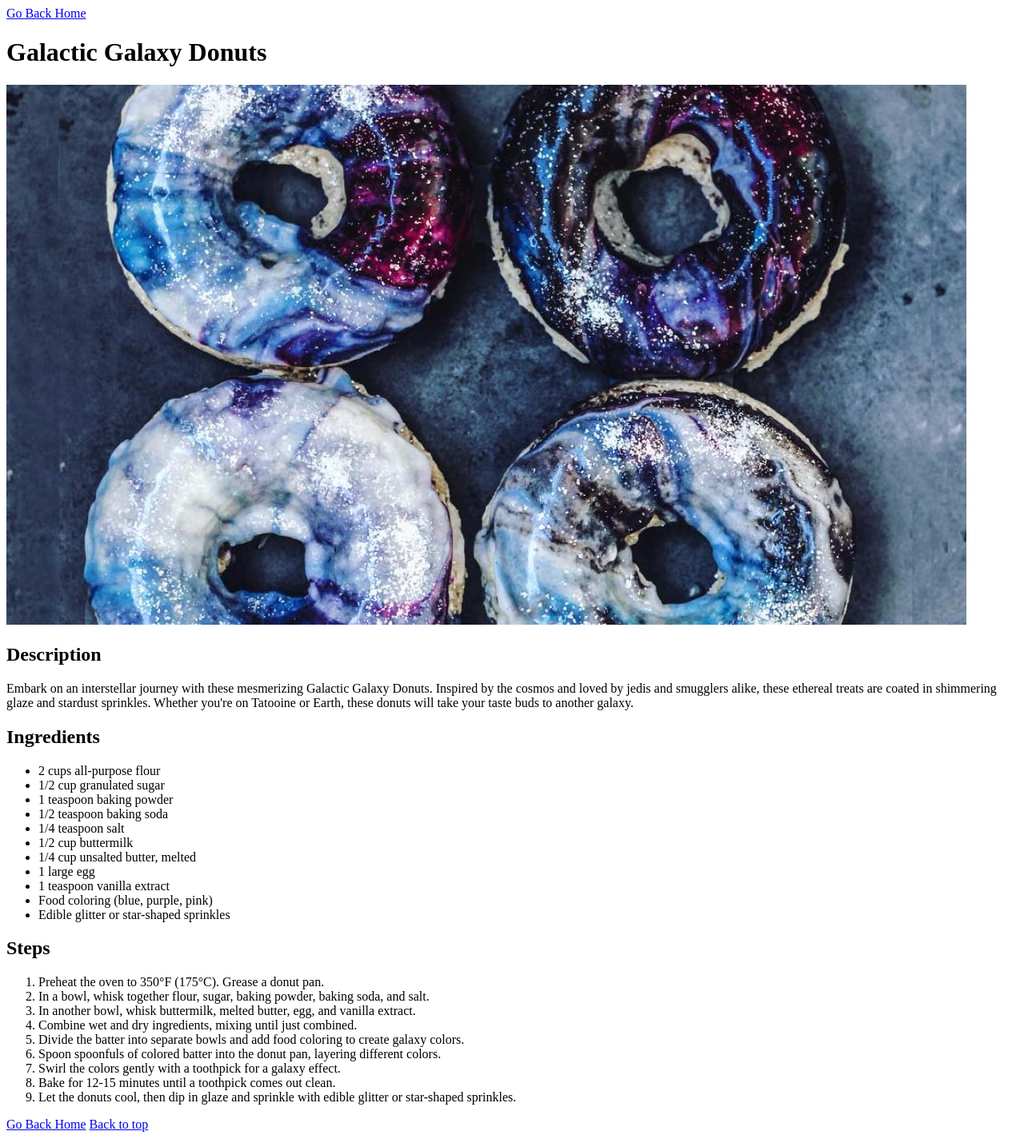
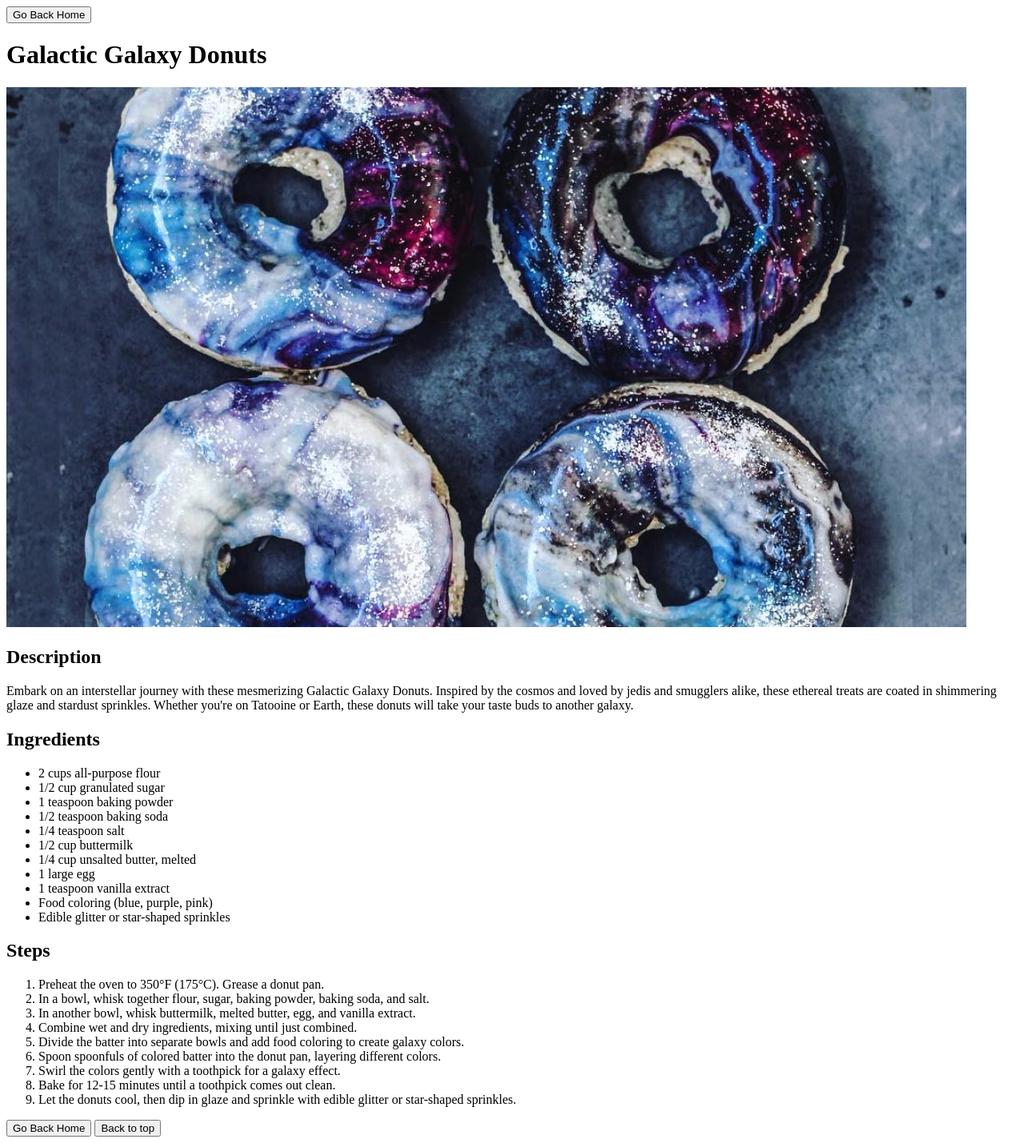
Before and after one commit to Faseeh-Naqvi/faseeh-recipies, a plain HTML site: page recipies/donuts.html in a window 1280 px wide. Shown: the whole page at 80% size. Drawn offline with Linux system fonts and the light colour scheme.

Commit message:
Added CSS+Buttons!
I added 4 blank CSS files as well as added buttons to the webpages

```diff
--- a/recipies/donuts.html
+++ b/recipies/donuts.html
@@ -6,7 +6,7 @@
     <title>Galactic Galaxy Donuts</title>
 </head>
 <body>
-    <a href="../index.html">Go Back Home</a>
+    <a href="../index.html"><button>Go Back Home</button></a>
     <h1>Galactic Galaxy Donuts</h1>
     <img src="../images/donuts.jpg" alt="Galaxy Donuts">
     <h2>Description</h2>
@@ -39,7 +39,7 @@
         <li>Let the donuts cool, then dip in glaze and sprinkle with edible glitter or star-shaped sprinkles.</li>
     </ol>
 
-    <a href="../index.html">Go Back Home</a>
-    <a href="#top">Back to top</a>
+    <a href="../index.html"><button>Go Back Home</button></a>
+    <a href="#top"><button>Back to top</button></a>
 </body>
 </html>
```
Also changed, not shown: index.html (+5 -4 lines), recipies/nihari.html (+2 -2 lines), recipies/ramen.html (+2 -2 lines), recipies/risotto.html (+2 -2 lines), styles/donuts.css (added), styles/index.css (added), styles/ramen.css (added), styles/risotto.css (added).
